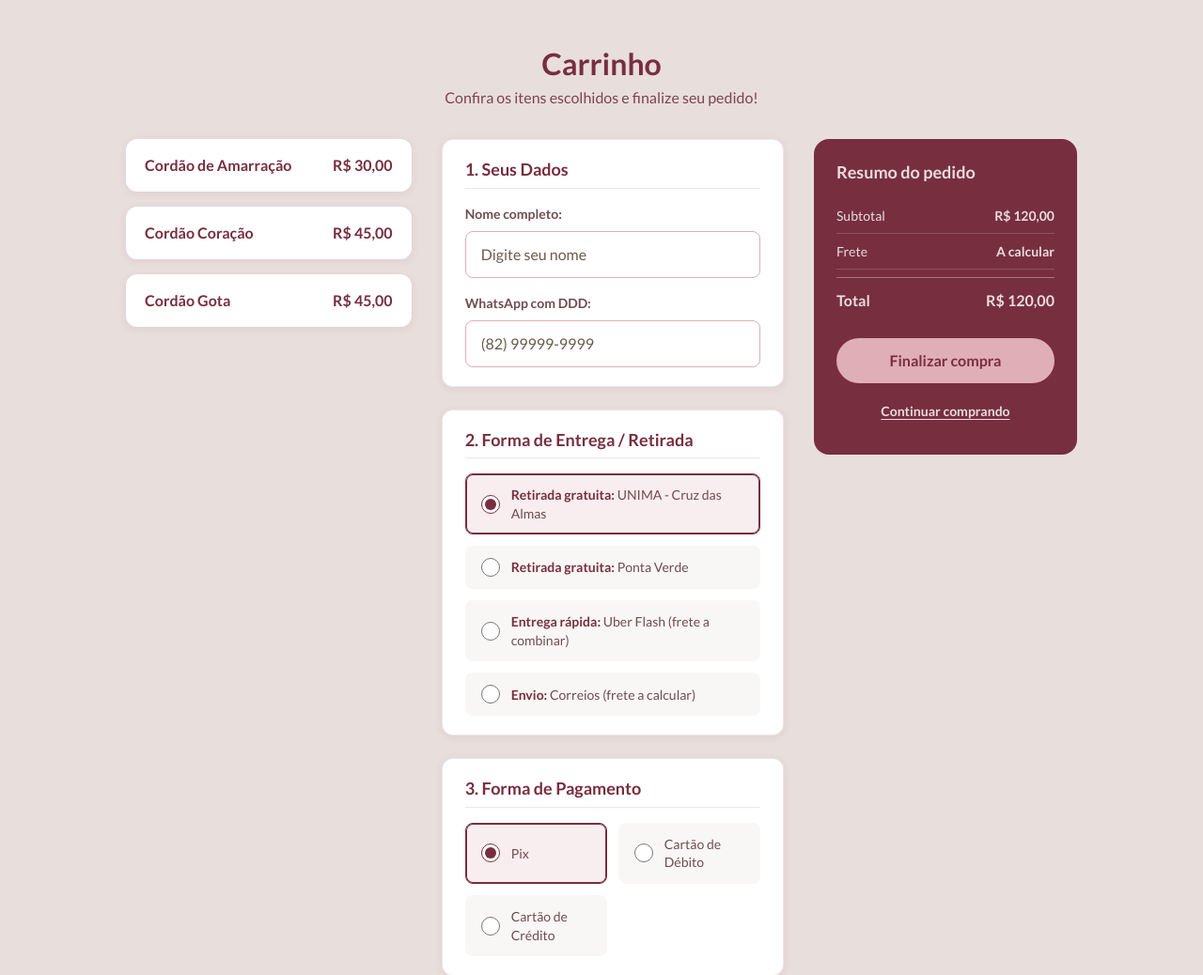
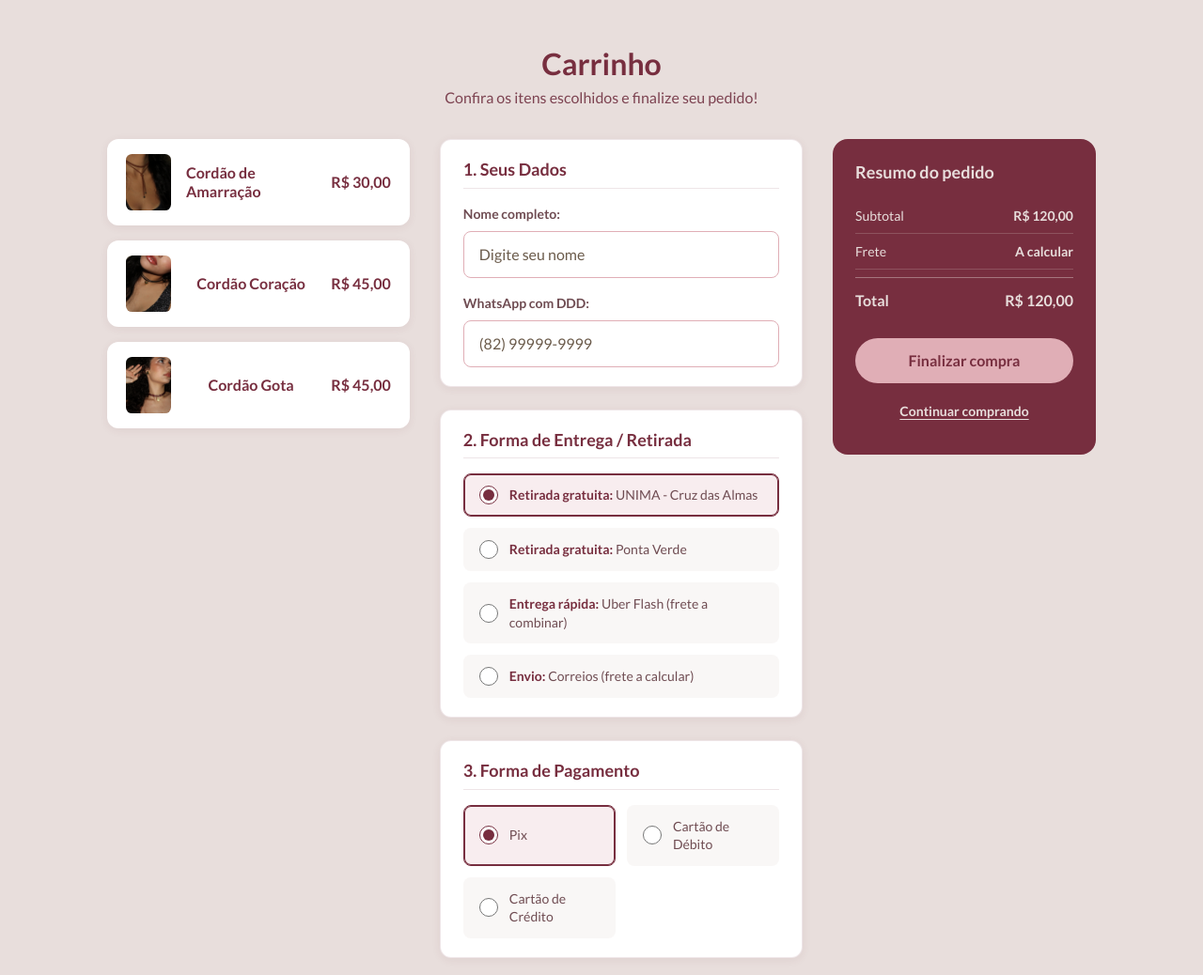
Before and after one commit to martin-alexandre-707/bloome-catalogo, a Flask app: page /carrinho in a window 1280 px wide. Shown: the part 68-1106 px from the top of the page at 94% size. Run offline with Flask 3, Linux system fonts and the light colour scheme.

Commit message:
adiciona imagens dos produtos no carrinho

```diff
--- a/static/css/styles.css
+++ b/static/css/styles.css
@@ -845,6 +845,14 @@ p {
   box-shadow: var(--shadow-1);
 }
 
+.cart__item-img {
+  width: 3rem;
+  aspect-ratio: 4 / 5;
+  object-fit: cover;
+  border-radius: 0.4rem;
+  flex-shrink: 0;
+}
+
 .cart__item-name {
   font-size: var(--text-base);
   font-weight: var(--weight-bold);
--- a/templates/carrinho.html
+++ b/templates/carrinho.html
@@ -13,16 +13,19 @@
         <ul class="cart__list">
 
             <li class="cart__item">
+                <img src="{{ url_for('static', filename='imgs/cordao_amarracao.png') }}" alt="" class="cart__item-img" loading="lazy" decoding="async">
                 <h2 class="cart__item-name">Cordão de Amarração</h2>
                 <span class="cart__item-price">R$ 30,00</span>
             </li>
 
             <li class="cart__item">
+                <img src="{{ url_for('static', filename='imgs/cordao_coracao.png') }}" alt="" class="cart__item-img" loading="lazy" decoding="async">
                 <h2 class="cart__item-name">Cordão Coração</h2>
                 <span class="cart__item-price">R$ 45,00</span>
             </li>
 
             <li class="cart__item">
+                <img src="{{ url_for('static', filename='imgs/cordao_gota.png') }}" alt="" class="cart__item-img" loading="lazy" decoding="async">
                 <h2 class="cart__item-name">Cordão Gota</h2>
                 <span class="cart__item-price">R$ 45,00</span>
             </li>
```
